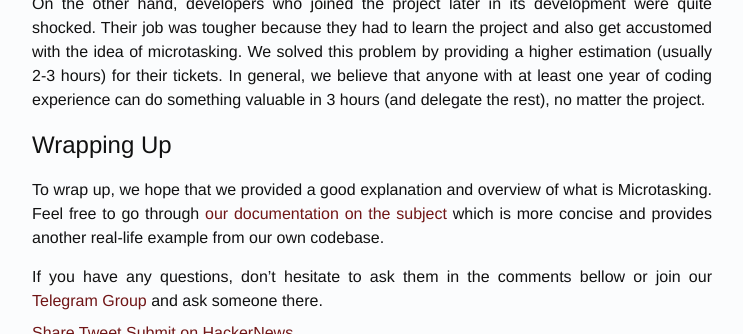
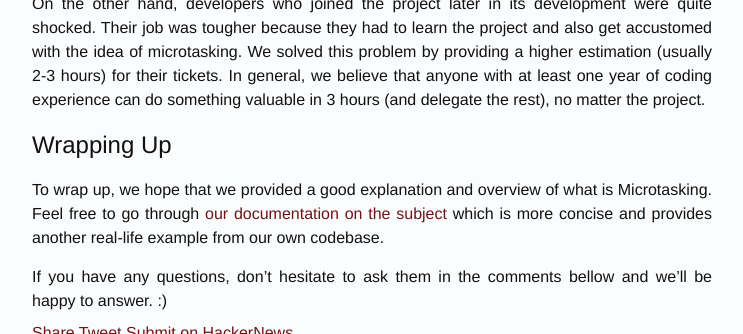
Before and after one commit to self-xdsd/self-blog, a Jekyll site: the page built from _posts/2020-04-02-microtasking-in-xdsd.markdown, in a window 1280 px wide and 900 px high, scrolled down 2615 px, cut to the strip 0-334 px from the top of the window. Shown: the whole strip, without its empty margins (268-1011 px from the left). Built offline with Jekyll 4.4.1, drawn with Linux system fonts in a browser that asks for light colours; comment, search, counter and statistics services are not loaded.

Commit message:
Update 2020-04-02-microtasking-in-xdsd.markdown

```diff
--- a/_posts/2020-04-02-microtasking-in-xdsd.markdown
+++ b/_posts/2020-04-02-microtasking-in-xdsd.markdown
@@ -87,4 +87,4 @@ On the other hand, developers who joined the project later in its development we
 
 To wrap up, we hope that we provided a good explanation and overview of what is Microtasking. Feel free to go through [our documentation on the subject](https://docs.self-xdsd.com/microtasking.html) which is more concise and provides another real-life example from our own codebase.
 
-If you have any questions, don't hesitate to ask them in the comments bellow or join our [Telegram Group](https://t.me/joinchat/FWpjdxscN7kYhADoVtUV0A) and ask someone there.
+If you have any questions, don't hesitate to ask them in the comments bellow and we'll be happy to answer. :)
```
